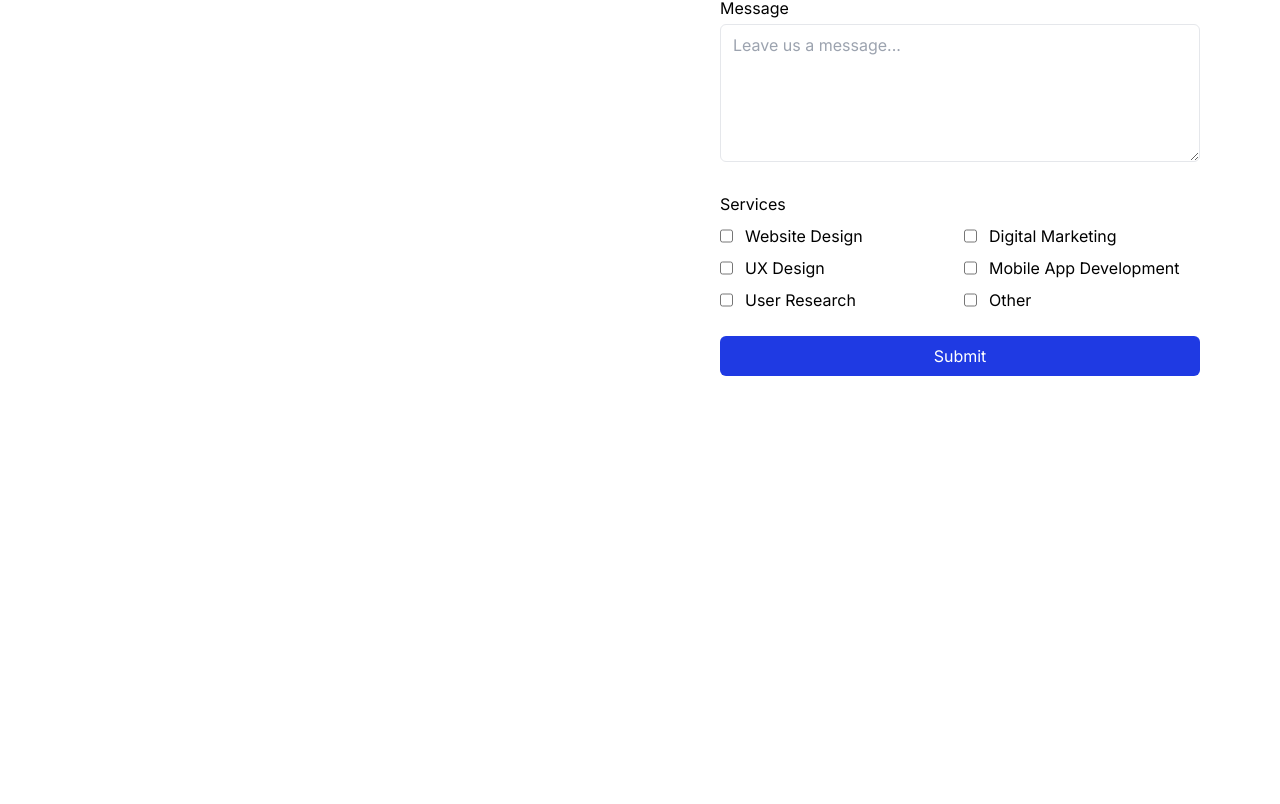
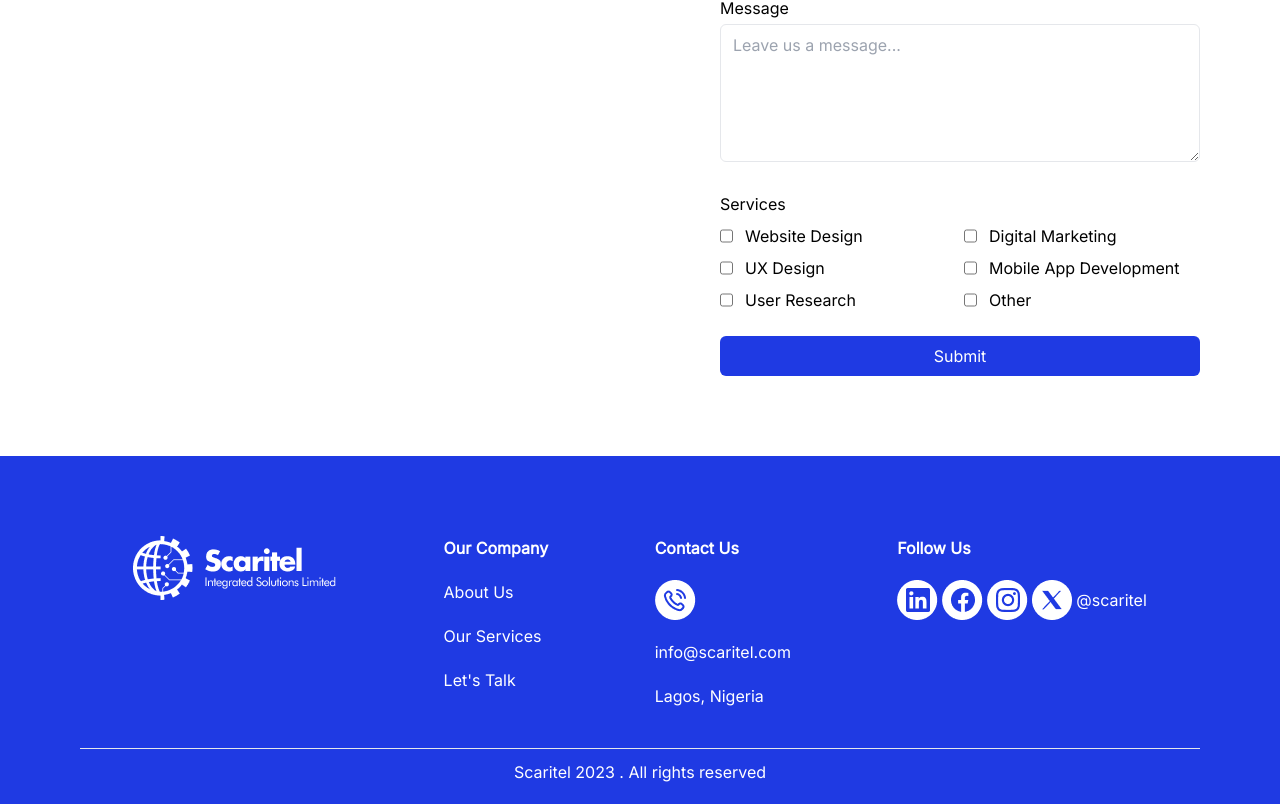
Before and after one commit to daniel-idowu-01/Scaritel, a React (Create React App) app: page /contact in a window 1280 px wide. Shown: the part 634-1438 px from the top of the page. Before the commit the page ends 1090 px from the top, so only its background shows below. Built offline with nearby package versions, Linux system fonts and the light colour scheme.

Commit message:
imported footer into contact page

```diff
--- a/src/Components/Contact.jsx
+++ b/src/Components/Contact.jsx
@@ -1,5 +1,5 @@
 import React from "react";
-
+import Footer from "./Footer";
 
 
 function Contact() {
@@ -115,6 +115,13 @@ function Contact() {
             </section>
 
 
+            {/* contact info */}
+            <section>
+
+            </section>
+
+            <Footer />
+
         </div>
     )
 }
```
